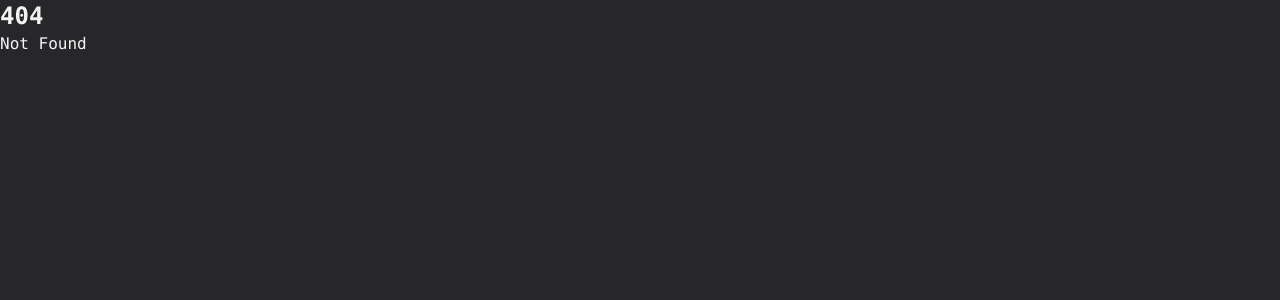
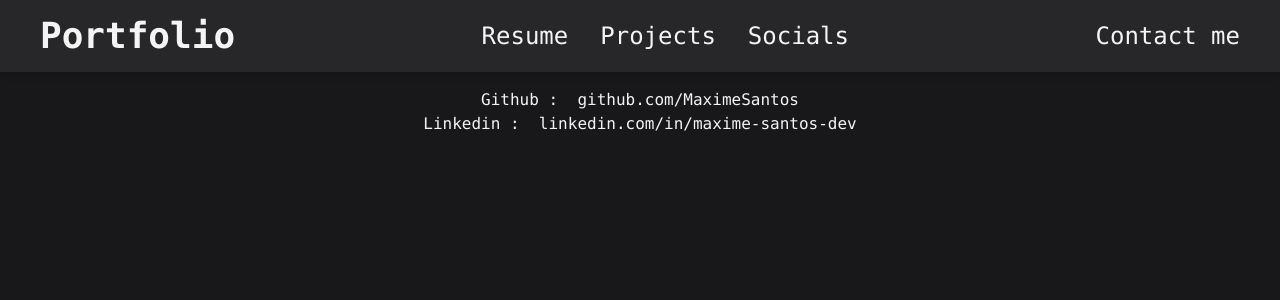
Before and after one commit to MaximeSantos/Portfolio, a SvelteKit app: page /socials in a window 1280 px wide. Before the commit this address had no page. Shown: the top 300 px of the page. Built offline with nearby package versions, Linux system fonts and the light colour scheme.

Commit message:
Add core pages and structure

```diff
--- a/src/app.css
+++ b/src/app.css
@@ -3,7 +3,7 @@
 @import 'tailwindcss/utilities';
 
 body {
-  @apply text-zinc-800 bg-zinc-200 dark:bg-zinc-800 dark:text-zinc-100 font-mono;
+  @apply text-zinc-800 bg-zinc-200 dark:bg-zinc-900 dark:text-zinc-100 font-mono;
 }
 
 h1 {
--- /dev/null
+++ b/src/components/Navigation.svelte
@@ -0,0 +1,14 @@
+<script lang="ts">
+</script>
+
+<div
+	class="mb-4 flex flex-row items-center justify-between bg-zinc-200 drop-shadow-md dark:bg-zinc-800"
+>
+	<a class="m-4 mx-10 flex justify-start text-4xl font-bold hover:underline" href="/">Portfolio</a>
+	<div class="flex">
+		<a class="m-4 flex justify-start text-2xl hover:underline" href="/resume">Resume</a>
+		<a class="m-4 flex justify-start text-2xl hover:underline" href="/projects">Projects</a>
+		<a class="m-4 flex justify-start text-2xl hover:underline" href="/socials">Socials</a>
+	</div>
+	<a class="m-4 mx-10 flex justify-start text-2xl hover:underline" href="/contact">Contact me</a>
+</div>
--- a/src/routes/+layout.svelte
+++ b/src/routes/+layout.svelte
@@ -1,6 +1,9 @@
 <script lang="ts">
 	import '../app.css';
+	import Navigation from '../components/Navigation.svelte';
 	let { children } = $props();
 </script>
 
+<Navigation />
+
 {@render children()}
--- a/src/routes/+page.svelte
+++ b/src/routes/+page.svelte
@@ -1 +1,9 @@
-<h1 class="m-2 flex justify-center">Portfolio</h1>
+<p class="m-4 flex justify-center">
+	Hello ! My name is Maxime Santos, web developer, and here you will find my portfolio.
+</p>
+
+<p class="m-4 flex justify-center">
+	I am currently open to work as a front-end / fullstack web developer.
+</p>
+
+<p class="m-4 flex justify-center">I'm looking forward to hearing from you !</p>
--- /dev/null
+++ b/src/routes/contact/+page.svelte
@@ -0,0 +1,9 @@
+<script lang="ts">
+	import type { PageData } from './$types';
+
+	let { data }: { data: PageData } = $props();
+</script>
+
+<p class="flex justify-center">
+	Email :&nbsp;<em class="text-slate-800 underline dark:text-slate-300">max.sant@outlook.fr</em>
+</p>
--- /dev/null
+++ b/src/routes/projects/+page.svelte
@@ -0,0 +1,5 @@
+<script lang="ts">
+	import type { PageData } from './$types';
+
+	let { data }: { data: PageData } = $props();
+</script>
--- /dev/null
+++ b/src/routes/resume/+page.svelte
@@ -0,0 +1,5 @@
+<script lang="ts">
+	import type { PageData } from './$types';
+
+	let { data }: { data: PageData } = $props();
+</script>
--- /dev/null
+++ b/src/routes/socials/+page.svelte
@@ -0,0 +1,16 @@
+<script lang="ts">
+	import type { PageData } from './$types';
+
+	let { data }: { data: PageData } = $props();
+</script>
+
+<div class="flex flex-col items-center">
+	<p class="">
+		Github : <a href="https://github.com/MaximeSantos">&nbsp;github.com/MaximeSantos</a>
+	</p>
+	<p class="">
+		Linkedin : <a href="www.linkedin.com/in/maxime-santos-dev"
+			>&nbsp;linkedin.com/in/maxime-santos-dev</a
+		>
+	</p>
+</div>
```
